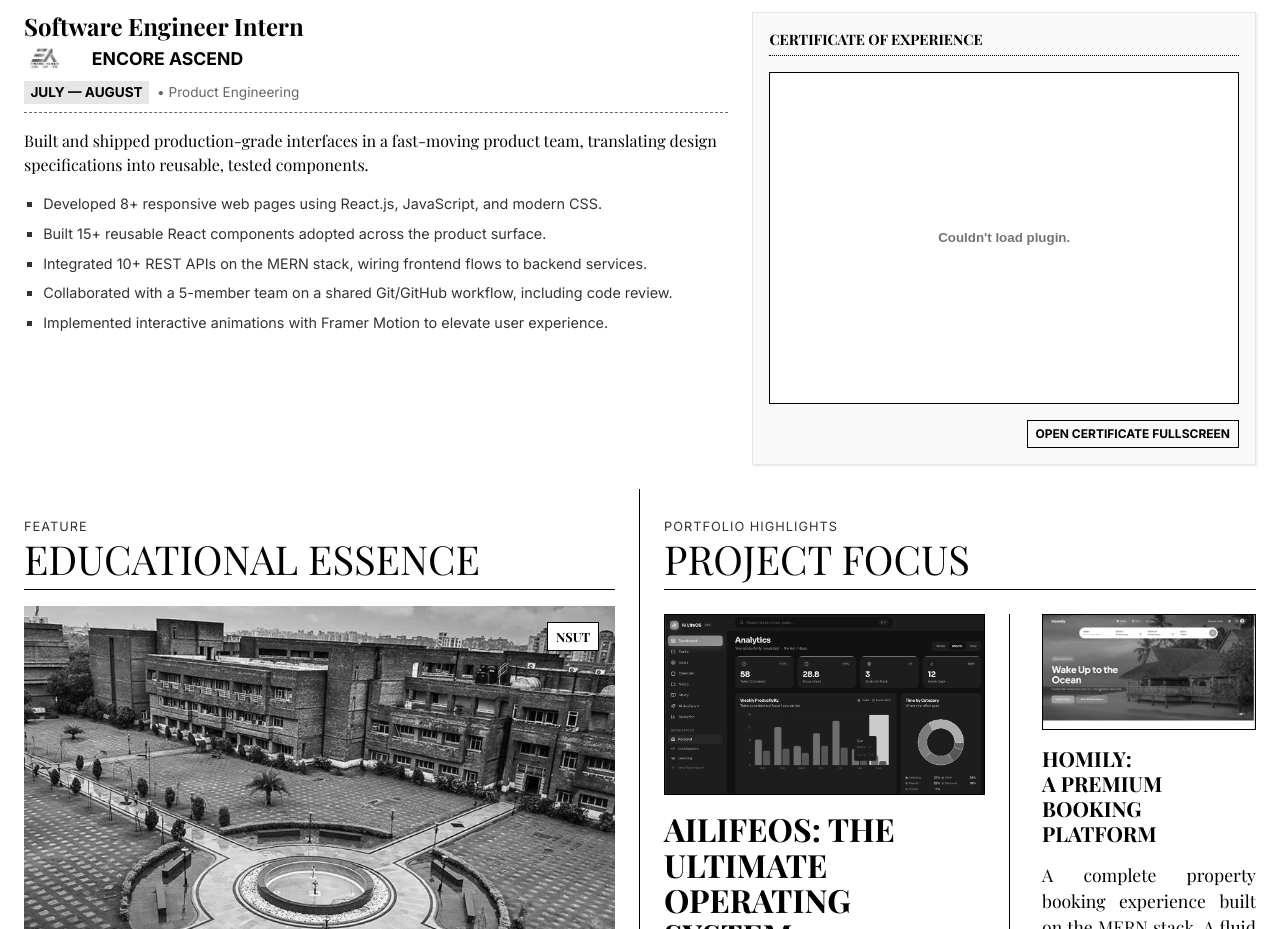
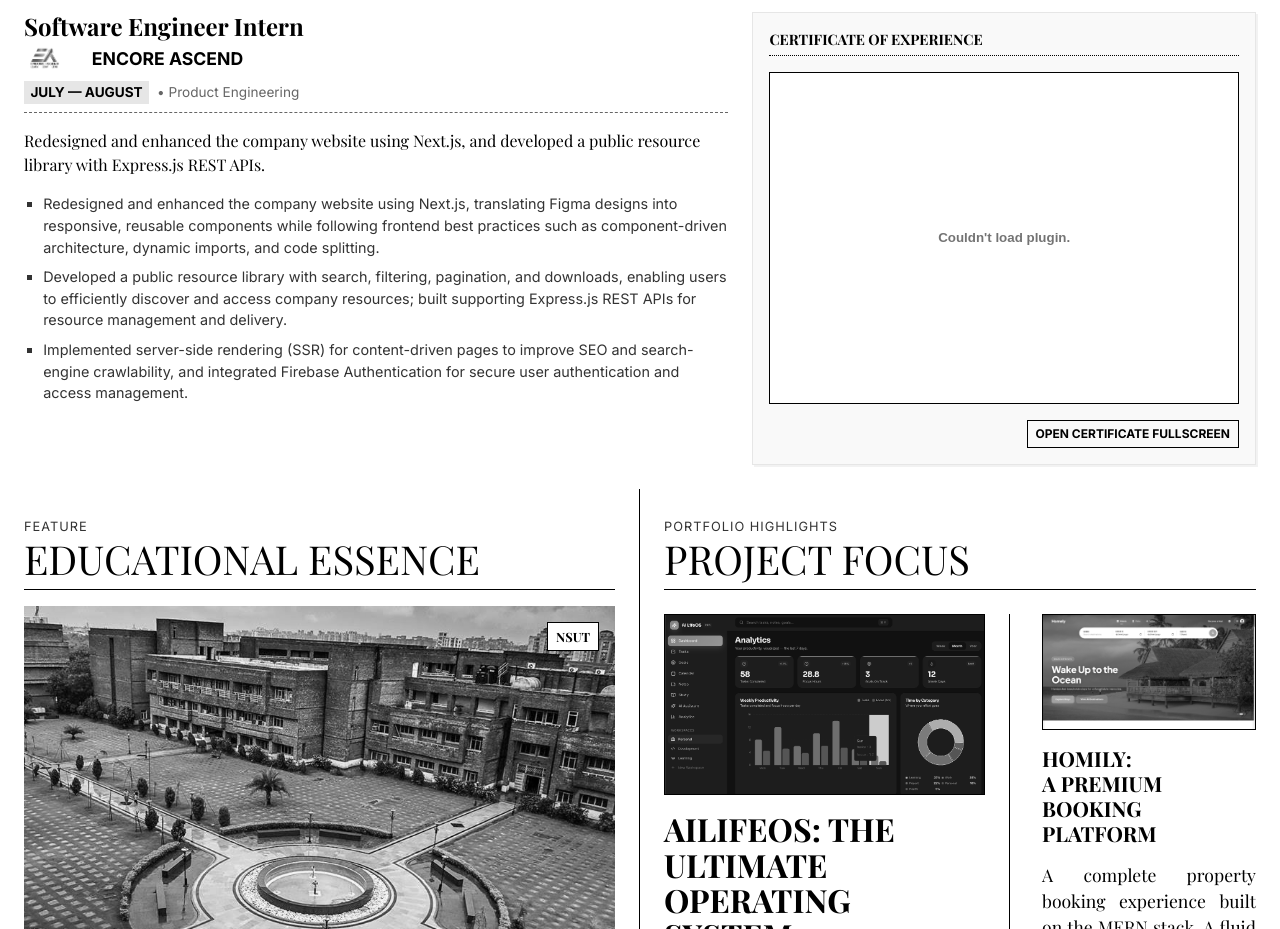
Before and after one commit to m4nish-dev/potfolio_2.0, a React (Vite) app: page / in a window 1280 px wide. Shown: the part 1000-1929 px from the top of the page. Built offline with nearby package versions, Linux system fonts and the light colour scheme; a web font is replaced by a local one.

Commit message:
Update Experience section with latest resume content for Encore Ascend internship

```diff
--- a/src/data/portfolioData.js
+++ b/src/data/portfolioData.js
@@ -48,16 +48,14 @@
     number: '01',
     role: 'Software Engineer Intern',
     company: 'Encore Ascend',
-    period: 'Recent',
+    period: 'July 2026 – August 2026',
     department: 'Product Engineering',
     dispatch:
-      'Built and shipped production-grade interfaces in a fast-moving product team, translating design specifications into reusable, tested components.',
+      'Redesigned and enhanced the company website using Next.js, and developed a public resource library with Express.js REST APIs.',
     achievements: [
-      'Developed 8+ responsive web pages using React.js, JavaScript, and modern CSS.',
-      'Built 15+ reusable React components adopted across the product surface.',
-      'Integrated 10+ REST APIs on the MERN stack, wiring frontend flows to backend services.',
-      'Collaborated with a 5-member team on a shared Git/GitHub workflow, including code review.',
-      'Implemented interactive animations with Framer Motion to elevate user experience.'
+      'Redesigned and enhanced the company website using Next.js, translating Figma designs into responsive, reusable components while following frontend best practices such as component-driven architecture, dynamic imports, and code splitting.',
+      'Developed a public resource library with search, filtering, pagination, and downloads, enabling users to efficiently discover and access company resources; built supporting Express.js REST APIs for resource management and delivery.',
+      'Implemented server-side rendering (SSR) for content-driven pages to improve SEO and search-engine crawlability, and integrated Firebase Authentication for secure user authentication and access management.'
     ]
   }
 ];
```
